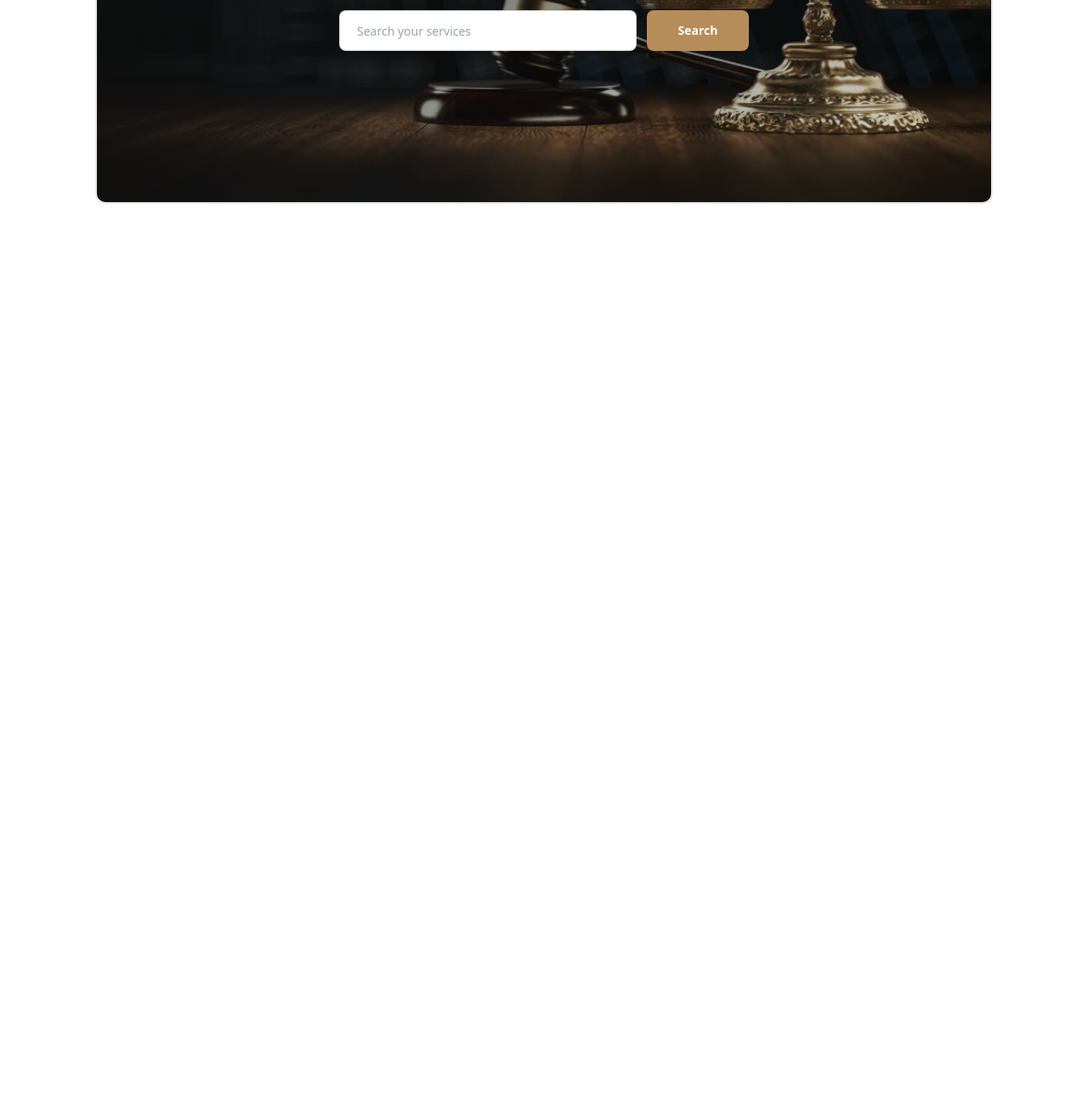
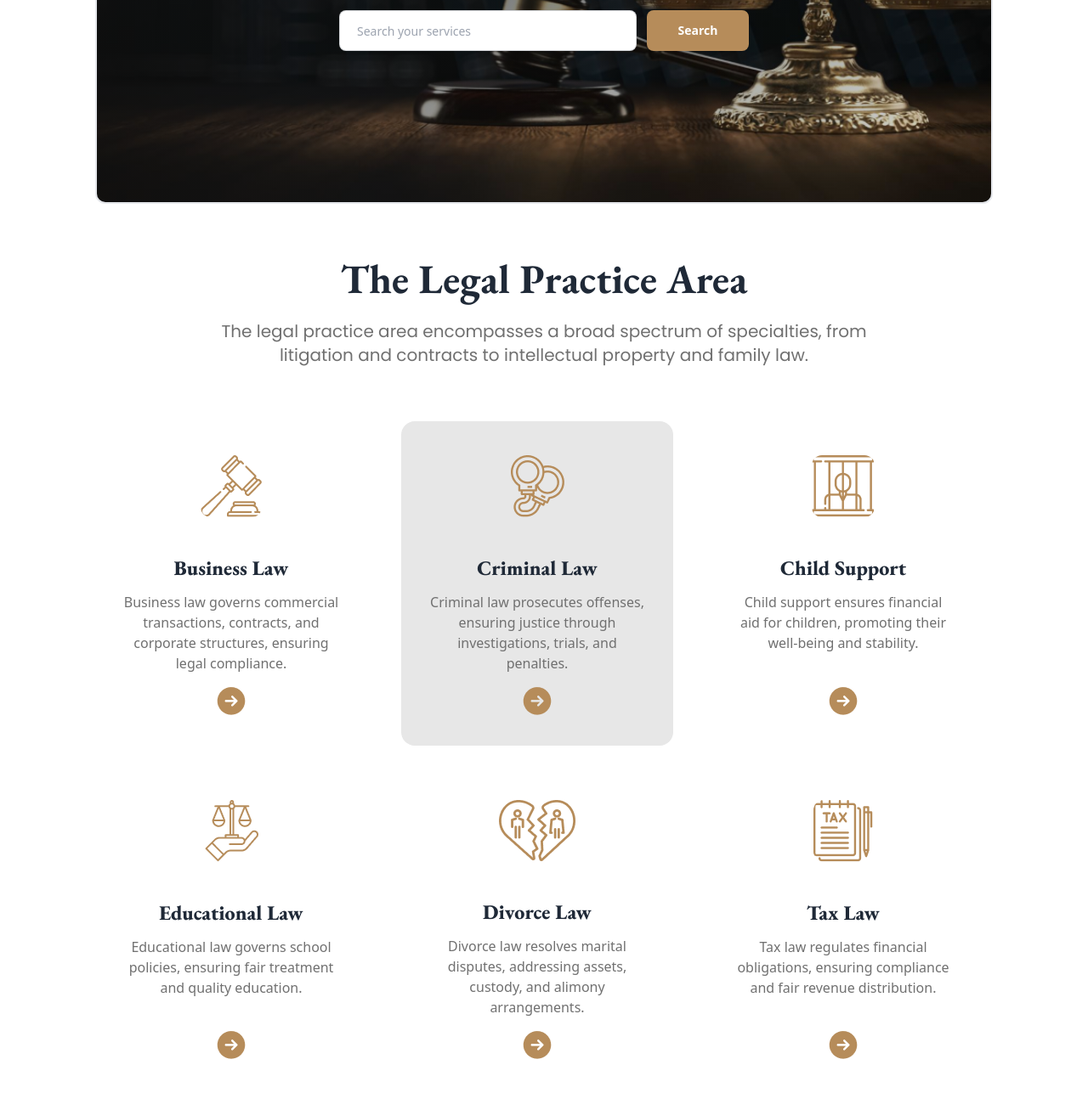
Before and after one commit to noushin-nusrat/legal-solution, a plain HTML site: page index.html in a window 1280 px wide. Shown: the part 500-1787 px from the top of the page at 85% size. Before the commit the page ends 800 px from the top, so only its background shows below. Drawn offline with nearby package versions, Linux system fonts and the light colour scheme.

Commit message:
added practice area

```diff
--- a/index.html
+++ b/index.html
@@ -11,7 +11,8 @@
   <!-- google font EB Garamond & poppins -->
   <link rel="preconnect" href="https://fonts.googleapis.com">
   <link rel="preconnect" href="https://fonts.gstatic.com" crossorigin>
-    <link href="https://fonts.googleapis.com/css2?family=EB+Garamond:wght@400;700;800&family=Poppins:ital,wght@0,400;0,500;0,600;0,700;0,800;0,900;1,700&display=swap"
+  <link
+    href="https://fonts.googleapis.com/css2?family=EB+Garamond:wght@400;700;800&family=Poppins:ital,wght@0,400;0,500;0,600;0,700;0,800;0,900;1,700&display=swap"
     rel="stylesheet">
   <!-- font awesome cnd -->
   <link rel="stylesheet" href="https://cdnjs.cloudflare.com/ajax/libs/font-awesome/6.5.1/css/all.min.css">
@@ -30,14 +31,16 @@
   </script>
 
   <style>
-        *{
+    * {
       margin: 0;
       padding: 0;
     }
-        .font-heading{
+
+    .font-heading {
       font-family: 'EB Garamond', serif;
     }
-        .font-body{
+
+    .font-body {
       font-family: 'Poppins', sans-serif;
     }
   </style>
@@ -49,7 +52,10 @@
       <div class="navbar-start">
         <div class="dropdown">
           <div tabindex="0" role="button" class="btn btn-ghost lg:hidden">
-              <svg xmlns="http://www.w3.org/2000/svg" class="h-5 w-5" fill="none" viewBox="0 0 24 24" stroke="currentColor"><path stroke-linecap="round" stroke-linejoin="round" stroke-width="2" d="M4 6h16M4 12h8m-8 6h16" /></svg>
+            <svg xmlns="http://www.w3.org/2000/svg" class="h-5 w-5" fill="none" viewBox="0 0 24 24"
+              stroke="currentColor">
+              <path stroke-linecap="round" stroke-linejoin="round" stroke-width="2" d="M4 6h16M4 12h8m-8 6h16" />
+            </svg>
           </div>
           <ul tabindex="0" class="menu menu-sm dropdown-content mt-3 z-[1] p-2 shadow bg-base-100 rounded-box w-52">
             <li><a>Home</a></li>
@@ -77,10 +83,12 @@
   </header>
   <main>
     <!-- banner section -->
-     <section class="container mx-auto bg-[linear-gradient(to_right_bottom,#111,rgba(10,19,2,0.1)),url(./images/banner.png)] border-2 h-[450px] lg:h-[600px] bg-no-repeat bg-cover bg-center rounded-xl mt-12">
+    <section
+      class="container mx-auto bg-[linear-gradient(to_right_bottom,#111,rgba(10,19,2,0.1)),url(./images/banner.png)] border-2 h-[450px] lg:h-[600px] bg-no-repeat bg-cover bg-center rounded-xl mt-12">
       <div class="w-full text-white flex flex-col text-center justify-center items-center h-full gap-5">
         <h1 class="text-xl lg:text-5xl font-bold font-heading">We Provide Effective <br> Legal Solutions</h1>
-            <p class="lg:text-xl font-body">Law regulates human behavior within a society, providing <br> a framework for justice and order.</p>
+        <p class="lg:text-xl font-body">Law regulates human behavior within a society, providing <br> a framework for
+          justice and order.</p>
         <div class="lg:flex gap-3 hidden ">
           <input type="text" placeholder="Search your services" class="input input-bordered input-md w-[350px] p-5" />
           <button class="btn bg-main border-none w-[120px] text-white">Search</button>
@@ -88,8 +96,96 @@
       </div>
     </section>
     <!-- practice area -->
-     <section>
+    <section class="">
+      <div class="flex flex-col justify-center items-center text-center gap-6 mt-16">
+        <h3 class="text-xl lg:text-5xl font-bold font-heading">The Legal Practice Area</h3>
+        <p class="font-body text-[#707070] text-xl">The legal practice area encompasses a broad spectrum of specialties, from <br>
+          litigation and contracts to intellectual property and family law.</p>
+      </div>
+      <div>
+        <!-- card -->
+        <div class="grid grid-cols md:grid-cols-2 lg:grid-cols-3 mt-16 gap-6">
+          <!-- first card -->
+          <div class="card w-80 gap-3">
+            <figure class="px-10 pt-10">
+              <img src="./images/business.png" alt="" class="rounded-xl" />
+            </figure>
+            <div class="card-body items-center text-center gap-3">
+              <h2 class="font-heading text-2xl font-extrabold">Business Law</h2>
+              <p class="text-[#707070]">Business law governs commercial transactions, contracts, and corporate structures, ensuring legal compliance.</p>
+              <div class="card-actions">
+                <img src="./images/Frame.png" alt="">
+              </div>
+            </div>
+          </div>
+          <!-- second card -->
+          <div class="card w-80 bg-base-100  bg-[#E7E7E7] gap-3">
+            <figure class="px-10 pt-10">
+              <img src="./images/criminal.png" alt="" class="rounded-xl" />
+            </figure>
+            <div class="card-body items-center text-center gap-3">
+              <h2 class="font-heading text-2xl font-extrabold">Criminal Law</h2>
+              <p class="text-[#707070]">Criminal law prosecutes offenses, ensuring justice through investigations, trials, and penalties.</p>
+              <div class="card-actions">
+                <img src="./images/Frame.png" alt="">
+              </div>
+            </div>
+          </div>
+          <!-- third card -->
+          <div class="card w-80 bg-base-100 gap-3">
+            <figure class="px-10 pt-10">
+              <img src="./images/child.png" alt="" class="rounded-xl" />
+            </figure>
+            <div class="card-body items-center text-center gap-3">
+              <h2 class="font-heading text-2xl font-extrabold">Child Support</h2>
+              <p class="text-[#707070]">Child support ensures financial aid for children, promoting their well-being and stability.</p>
+              <div class="card-actions">
+                <img src="./images/Frame.png" alt="">
+              </div>
+            </div>
+          </div>
+          <!-- fourth card -->
+          <div class="card w-80 bg-base-100  gap-3">
+            <figure class="px-10 pt-10">
+              <img src="./images/education.png" alt="" class="rounded-xl" />
+            </figure>
+            <div class="card-body items-center text-center gap-3">
+              <h2 class="font-heading text-2xl font-extrabold">Educational Law</h2>
+              <p class="text-[#707070]">Educational law governs school policies, ensuring fair treatment and quality education.</p>
+              <div class="card-actions">
+                <img src="./images/Frame.png" alt="">
+              </div>
+            </div>
+          </div>
+          <!-- fifth card -->
+          <div class="card w-80  gap-3">
+            <figure class="px-10 pt-10">
+              <img src="./images/divorce.png" alt="" class="rounded-xl" />
+            </figure>
+            <div class="card-body items-center text-center gap-3">
+              <h2 class="font-heading text-2xl font-extrabold">Divorce Law</h2>
+              <p class="text-[#707070]">Divorce law resolves marital disputes, addressing assets, custody, and alimony arrangements.</p>
+              <div class="card-actions">
+                <img src="./images/Frame.png" alt="">
+              </div>
+            </div>
+          </div>
+          <!-- sixth card -->
+          <div class="card w-80 bg-base-100  gap-3">
+            <figure class="px-10 pt-10">
+              <img src="./images/tax.png" alt="" class="rounded-xl" />
+            </figure>
+            <div class="card-body items-center text-center gap-3">
+              <h2 class="font-heading text-2xl font-extrabold">Tax Law</h2>
+              <p class="text-[#707070]">Tax law regulates financial obligations, ensuring compliance and fair revenue distribution.</p>
+              <div class="card-actions">
+                <img src="./images/Frame.png" alt="">
+              </div>
+            </div>
+          </div>
 
+        </div>
+      </div>
     </section>
   </main>
   <footer>
```
Lines whose indentation alone changed are shown as unchanged.
